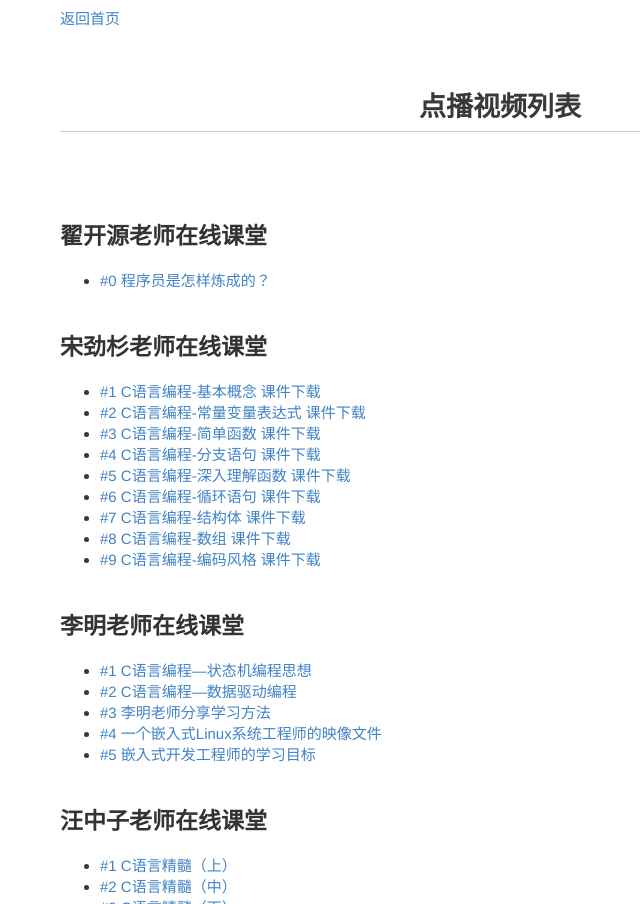
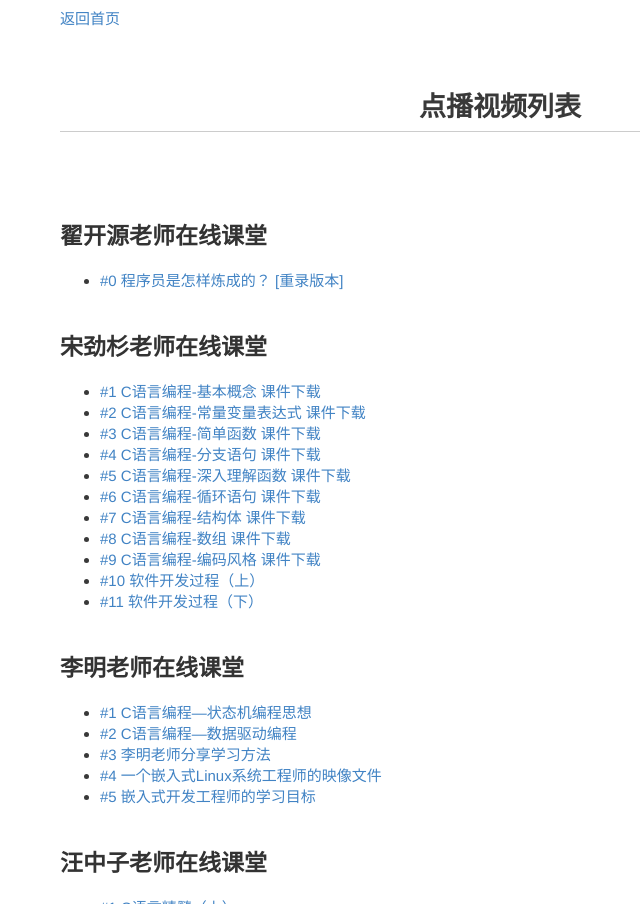
Before and after one commit to akaedu/akaedu.github.com, a Jekyll site: the page built from video/list.md, in a window 1280 px wide, cut to the strip 0-904 px from the top of the page. Shown: the whole strip, without its empty margins (140-780 px from the left). Built offline with Jekyll 4.4.1, drawn with Linux system fonts in a browser that asks for light colours; Markdown is read by kramdown in place of the engine named in the settings; comment, search, counter and statistics services are not loaded.

Commit message:
Update video/list.md

```diff
--- a/video/list.md
+++ b/video/list.md
@@ -4,7 +4,9 @@ title: 点播视频列表
 ---
 ##翟开源老师在线课堂
 <ul>
-<li> <a href="http://akaedu.gensee.com/webcast/site/vod/play-fef630a8aabe4ff89145768df2b88a13">#0 程序员是怎样炼成的？</a> </li>
+<li> <a href="http://akaedu.gensee.com/webcast/site/vod/play-fef630a8aabe4ff89145768df2b88a13">#0 程序员是怎样炼成的？ </a>
+<a href="http://akaedu.gensee.com/webcast/site/vod/play-90ff6797a4334f60866477e71295680d"> [重录版本]</a>
+</li>
 </ul>
 
 ##宋劲杉老师在线课堂
@@ -45,6 +47,13 @@ title: 点播视频列表
 <a href="http://www.akae.cn/study/akaedu/sjs/C1.fsp.swf/">#9 C语言编程-编码风格</a>
 <a href="http://www.akae.cn/study/akaedu/sjs/%e7%ac%ac9%e8%ae%b2-%e7%bc%96%e7%a0%81%e9%a3%8e%e6%a0%bc.pdf">课件下载</a>
 </li>
+<li>
+<a href="http://akaedu.gensee.com/webcast/site/vod/play-f933b78034244e96bdededcc176bb1ba">#10 软件开发过程（上）</a>
+</li>
+<li>
+<a href="http://akaedu.gensee.com/webcast/site/vod/play-e3d22038605c428f9e307da3489c3959">#11 软件开发过程（下）</a>
+</li>
+
 </ul>
 
 ##李明老师在线课堂
```
